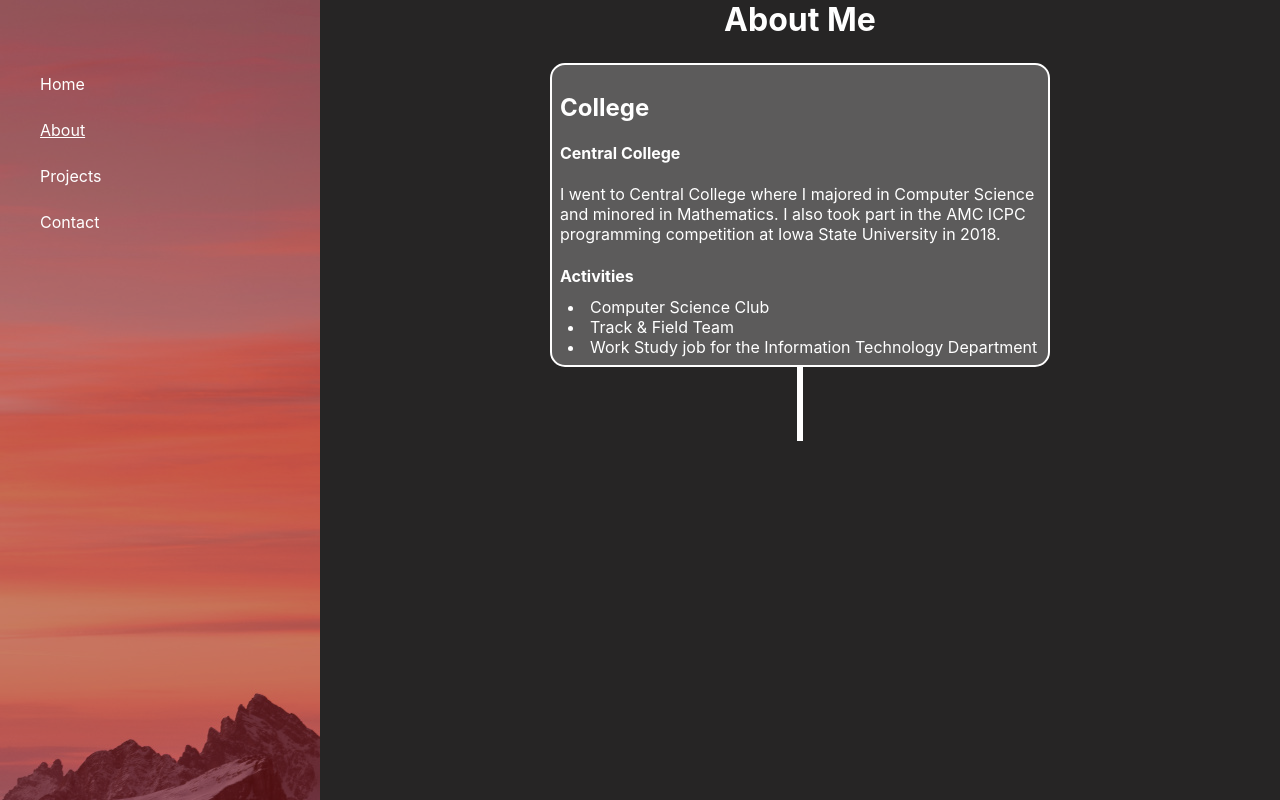
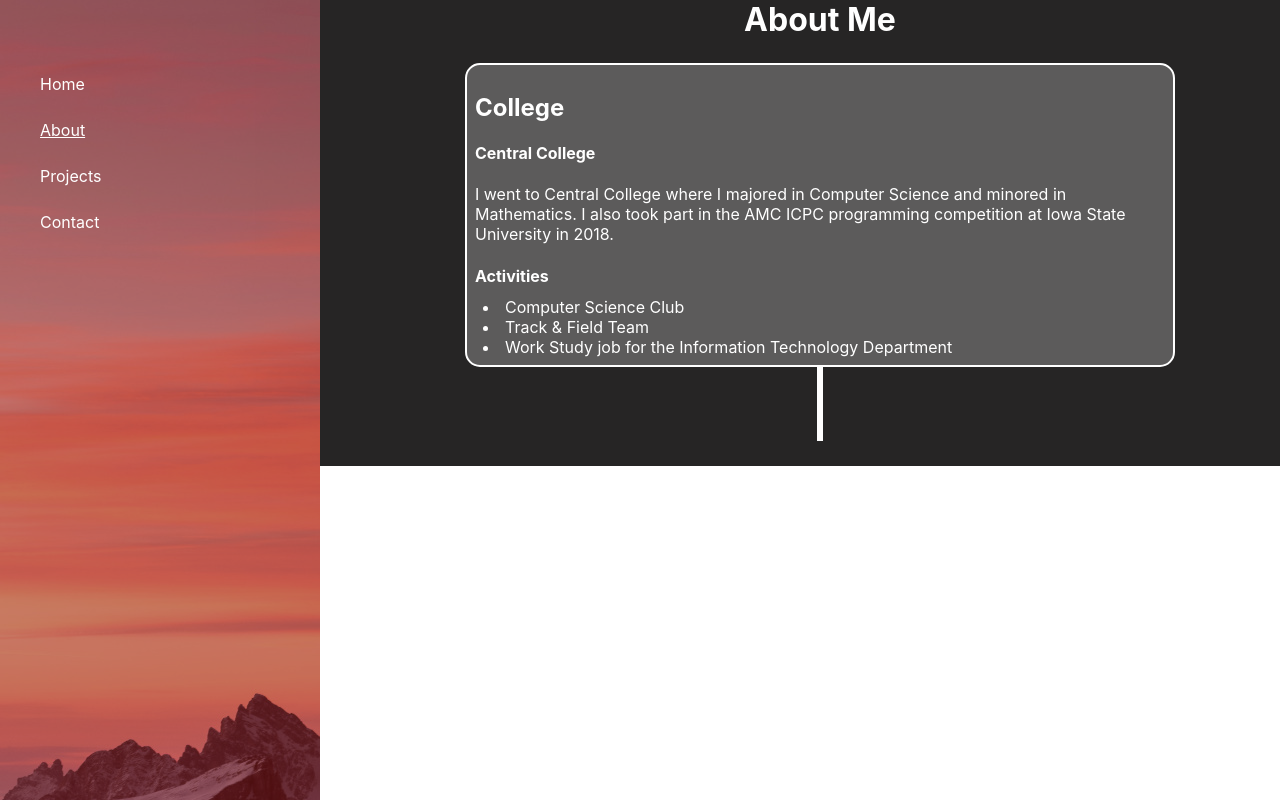
Before and after one commit to daltonehret3/personal-website, a React (Create React App) app: page /about in a window 1280 px wide. Shown: the top 800 px of the page. Built offline with nearby package versions, Linux system fonts and the light colour scheme.

Commit message:
styling issues

```diff
--- a/src/components/navigation/Navbar.jsx
+++ b/src/components/navigation/Navbar.jsx
@@ -9,6 +9,7 @@ const NavigationDiv = styled.div`
     bottom: 0;
     left: 0;
     width: 25%;
+    max-width: 360px;
     padding: 45px 0;
     line-height: 30px;
     position: fixed;
--- a/src/components/navigation/SideBar.jsx
+++ b/src/components/navigation/SideBar.jsx
@@ -12,6 +12,7 @@ const StyledAside = styled.aside`
         position: fixed;
         z-index: 2;
         width: 25%;
+        max-width: 360px;
         font-size: 16px;
         text-align: left;
 `;
--- a/src/styles/divs.js
+++ b/src/styles/divs.js
@@ -4,11 +4,11 @@ export const StyledDiv = styled.div`
     background-color: #262525;
     bottom: 0;
     height: max-content;
-    margin-left: 25%;
+    margin-left: 0;
     min-height: 100%;
-    position: absolute;
     top: 0;
-    width: 75%;
+    width: 100%;
+    padding-left: 360px;
 `;
 
 export const DottedBorderedDiv = styled.div`
@@ -28,5 +28,6 @@ export const BorderedDiv = styled.div`
     color: white;
     margin: 24px;
     padding: 8px;
-    width: 50%;
+    width: 75%;
+    min-width: 300px;
 `;
```
Also changed, not shown: src/styles/lists.js (+5 -3 lines).
